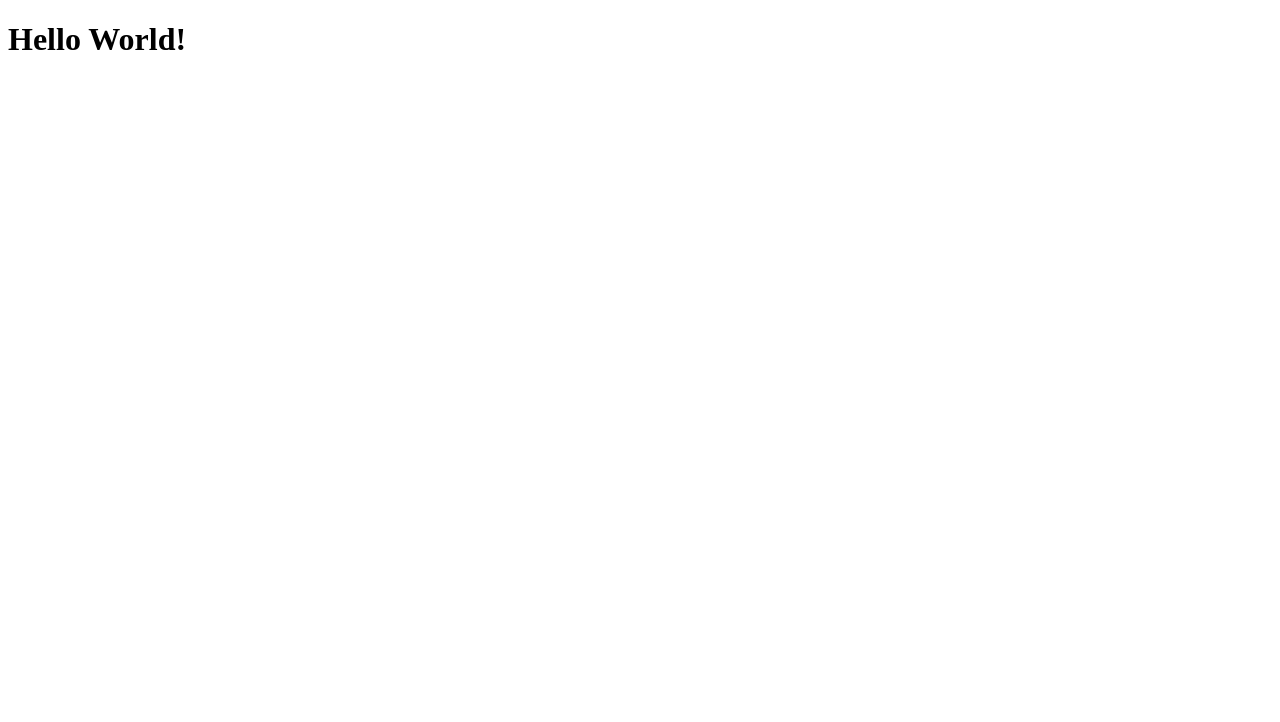
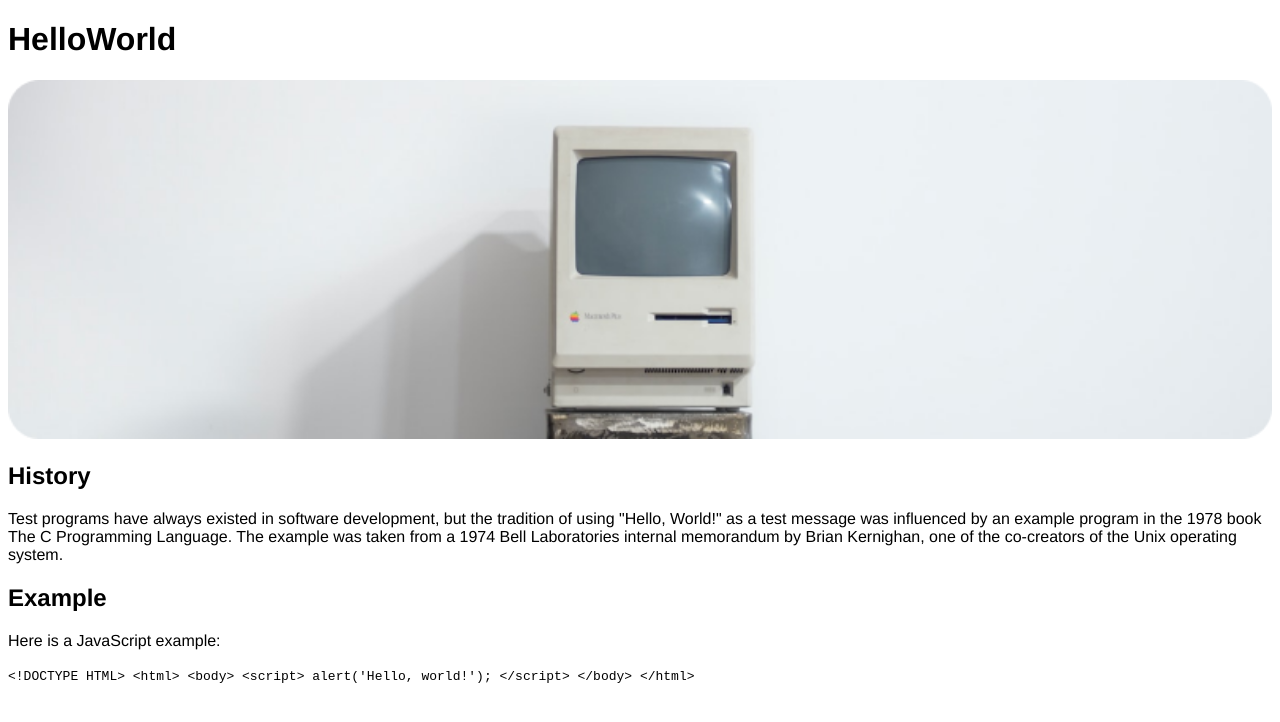
Before and after one commit to davidwells24/hello-world-lab, a plain HTML site: page index.html in a window 1280 px wide. Drawn offline with Linux system fonts and the light colour scheme.

Commit message:
Basic HTML elements with CSS

```diff
--- a/index.html
+++ b/index.html
@@ -3,9 +3,31 @@
     <head>
         <meta charset="UTF-8">
         <meta name="viewport" content="width=device-width, initial-scale=1.0">
+        <meta http-equiv="X-UA-Compatible" content="ie=edge">
         <title>Hello World</title>
+        <link rel="stylesheet" href="screen.css">
     </head>
     <body>
-    <h1>Hello World!</h1>
+        <h1>HelloWorld</h1>
+        <img src="images/computer_image.png" alt="Vintage mac">
+        <section>
+            <h2>History</h2>
+            <p>Test programs have always existed in software development, but the tradition of using "Hello, World!" as a test message was influenced by an example program in the 1978 book The C Programming Language. The example was taken from a 1974 Bell Laboratories internal memorandum by Brian Kernighan, one of the co-creators of the Unix operating system.</p>
+        </section>
+        <section>
+            <h2>Example</h2>
+            <p>Here is a JavaScript example:</p>
+            <code>
+                &lt;!DOCTYPE HTML&gt;
+                &lt;html&gt;
+                    &lt;body&gt;
+                        &lt;script&gt;
+                            alert('Hello, world!');
+                        &lt;/script&gt;
+                    &lt;/body&gt;
+                &lt;/html&gt;
+            </code>
+        </section>
+
     </body>
 </html>
--- /dev/null
+++ b/screen.css
@@ -0,0 +1,9 @@
+body {
+    background: #ffffff;
+    font-family: Helvetica, sans-serif;
+}
+
+img {
+    width: 100%;
+
+}
```
Also changed, not shown: images/computer_image.png (added), images/logo.png (added). Lines whose indentation alone changed are shown as unchanged.
